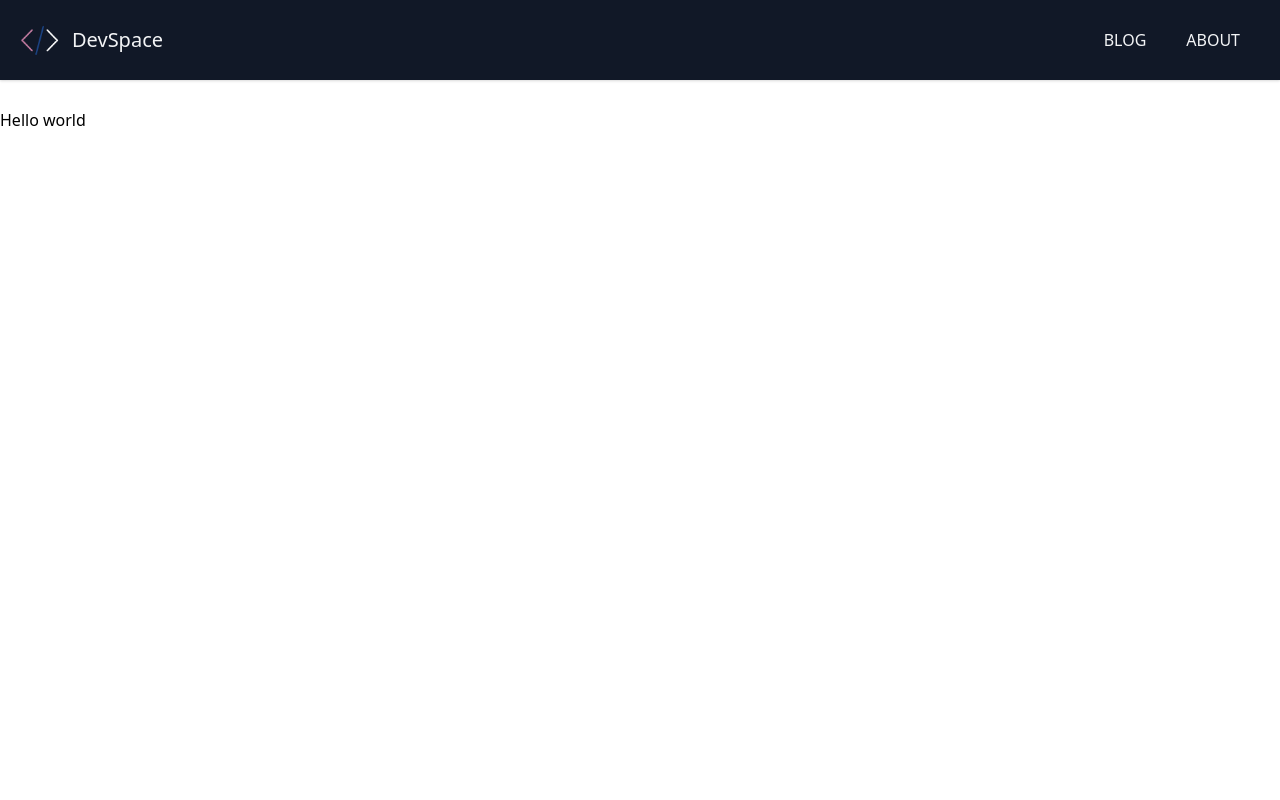
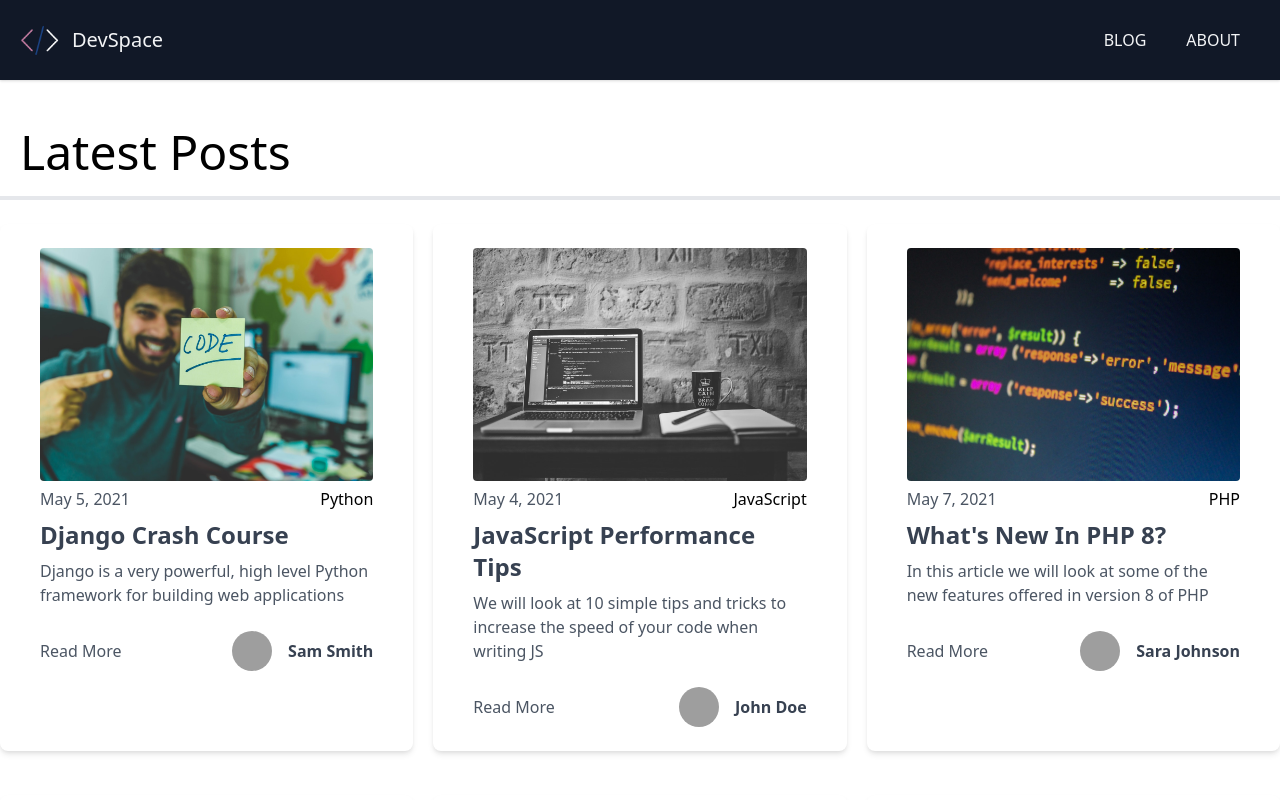
Before and after one commit to CyrilGouv/devspace-blog, a Next.js app: page / in a window 1280 px wide. Shown: the top 800 px of the page. Built offline with nearby package versions, Linux system fonts and the light colour scheme; grey boxes are pictures that could not be loaded.

Commit message:
display posts

```diff
--- /dev/null
+++ b/components/Post.js
@@ -0,0 +1,40 @@
+import Link from 'next/link'
+import Image from 'next/image'
+
+export default function Post({ post }) {
+    return (
+        <div className="w-full px-10 py-6 bg-white rounded-lg shadow-md mt-6">
+            <Image src={ post.frontmatter.cover_image } alt="" height={420} width={600} className="mb-4 rounded" />
+
+            <div className="flex justify-between items-center">
+                <span className="font-light text-gray-600">
+                    { post.frontmatter.date }
+                </span>
+                <div>{ post.frontmatter.category }</div>
+            </div>
+
+            <div className="mt-2">
+                <Link href={ `/blog/${post.slug}` }>
+                    <a className="text-2xl text-gray-700 font-bold hover:underline">
+                        { post.frontmatter.title }
+                    </a>
+                </Link>
+
+                <p className="mt-2 text-gray-600">
+                    { post.frontmatter.excerpt }
+                </p>
+            </div>
+
+            <div className="flex justify-between items-center mt-6">
+                <Link href={ `/blog/${ post.slug }` }>
+                    <a className="text-gray-600 hover:text-blue-600">Read More</a>
+                </Link>
+
+                <div className="flex items-center">
+                    <img src={ post.frontmatter.author_image } alt={ post.frontmatter.author } className="mx-4 w-10 h-10 object-cover rounded-full hidden sm:block" />
+                    <h3 className="text-gray-700 font-bold">{ post.frontmatter.author }</h3>
+                </div>
+            </div>
+        </div>
+    )
+}
--- a/pages/index.js
+++ b/pages/index.js
@@ -1,7 +1,9 @@
 import fs from 'fs'
 import path from 'path'
+import Link from 'next/link'
 import matter from 'gray-matter'
 import Layout from "../components/Layout"
+import Post from '../components/Post'
 
 export default function HomePage({ posts }) {
 
@@ -9,7 +11,19 @@
 
   return (
     <Layout>
-      Hello world
+      <h1 className="text-5xl border-b-4 p-5 font-blod">Latest Posts</h1>
+
+      <div className="grid md:grid-cols-2 lg:grid-cols-3 gap-5">
+        {
+          posts.map((post, index) => (
+            <Post key={ index } post={ post } />
+          ))
+        }
+      </div>
+
+      <Link href="/blog">
+        <a className="block text-center border border-gray-500 text-gray-800 rounded-md py-4 my-5 transition duration-500 ease select-none hover:text-white hover:bg-gray-900 focus:outline-none focus:shadow-outline w-full">All Posts</a>
+      </Link>
     </Layout>
   )
 }
```
